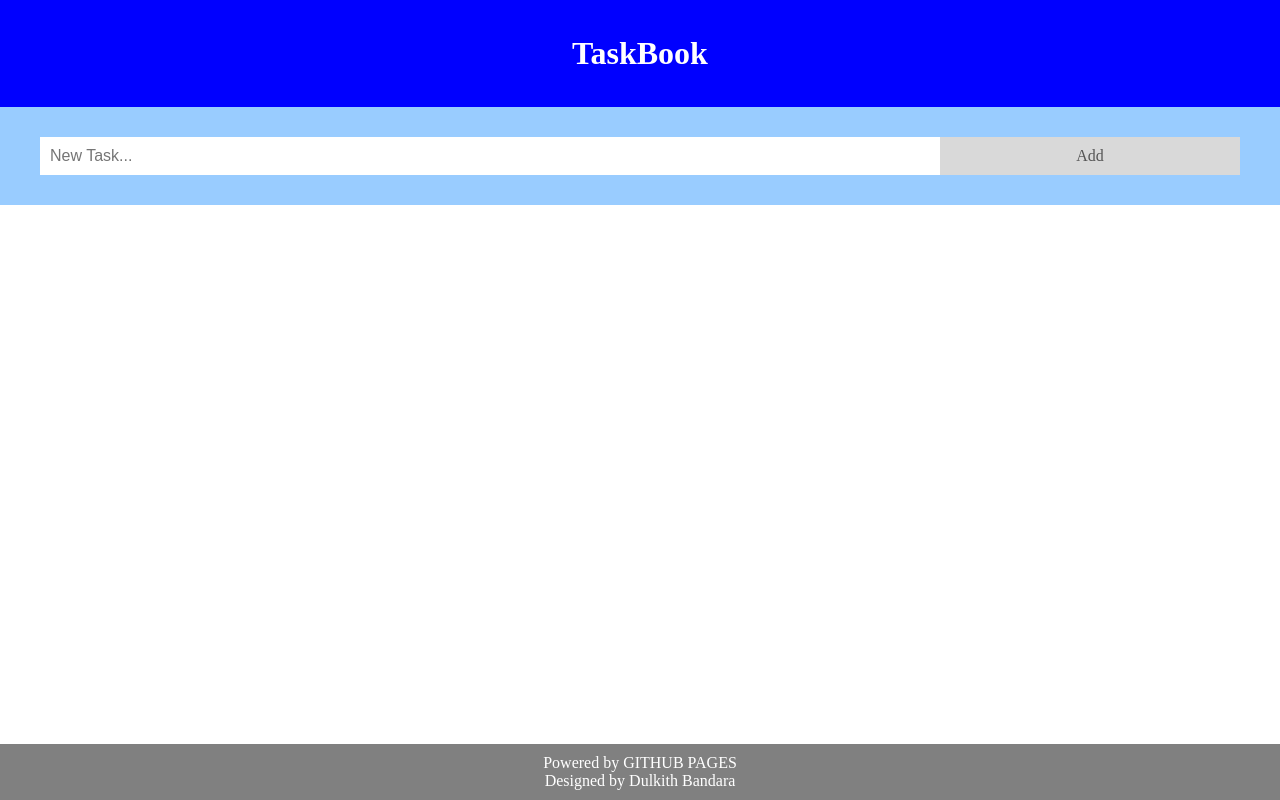
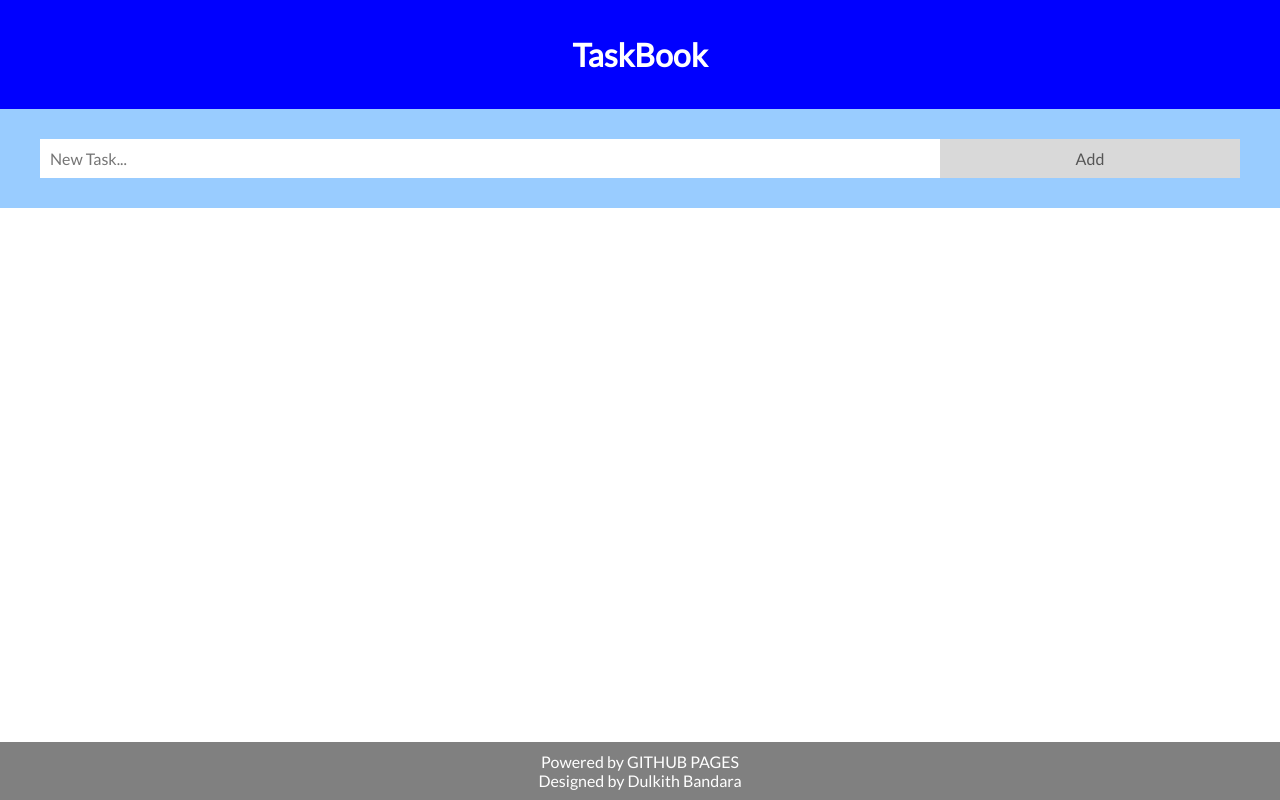
Before and after one commit to Dulkith13BANdara/Taskbook, a plain HTML site: page index.html in a window 1280 px wide. Drawn offline with Linux system fonts and the light colour scheme.

Commit message:
Update index.html

```diff
--- a/index.html
+++ b/index.html
@@ -7,6 +7,7 @@
 *{
   box-sizing: border-box;
   margin: 0;
+  font-family:Lato;
 }
 
 ul {
```
